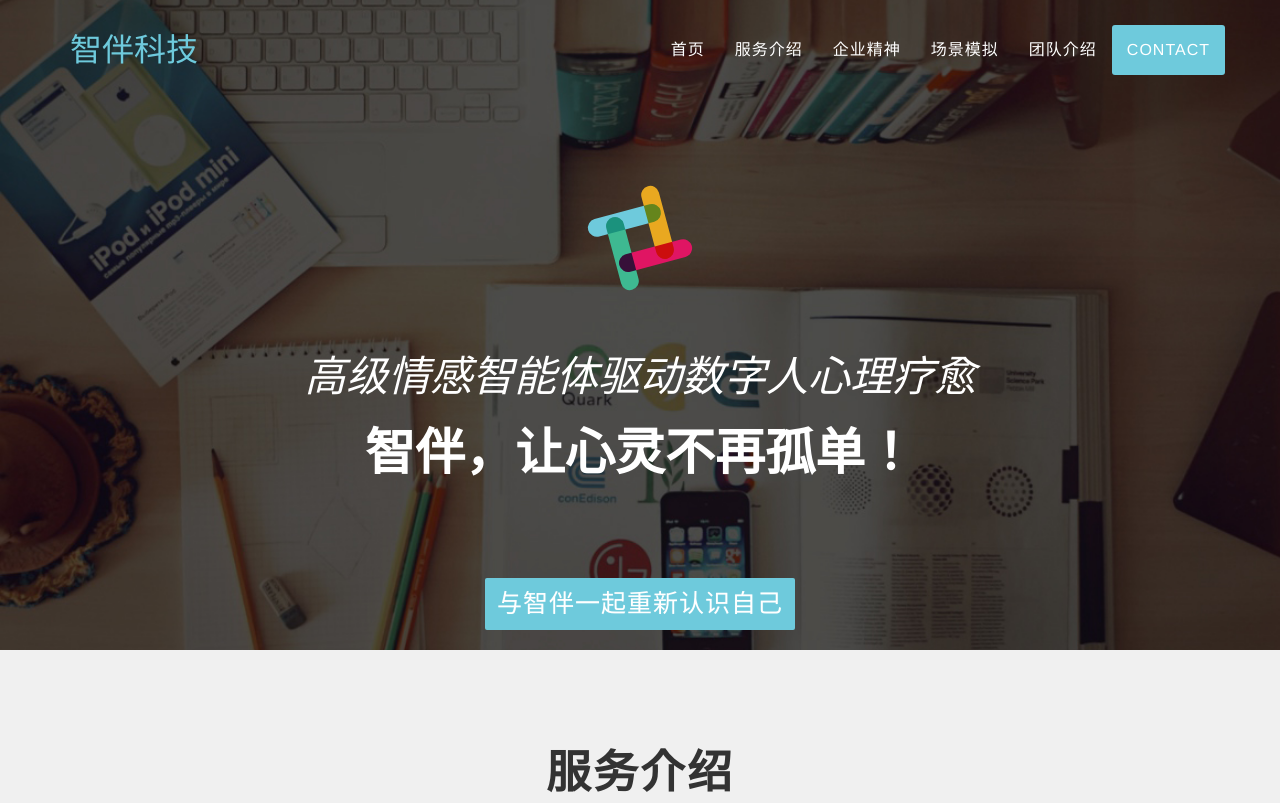
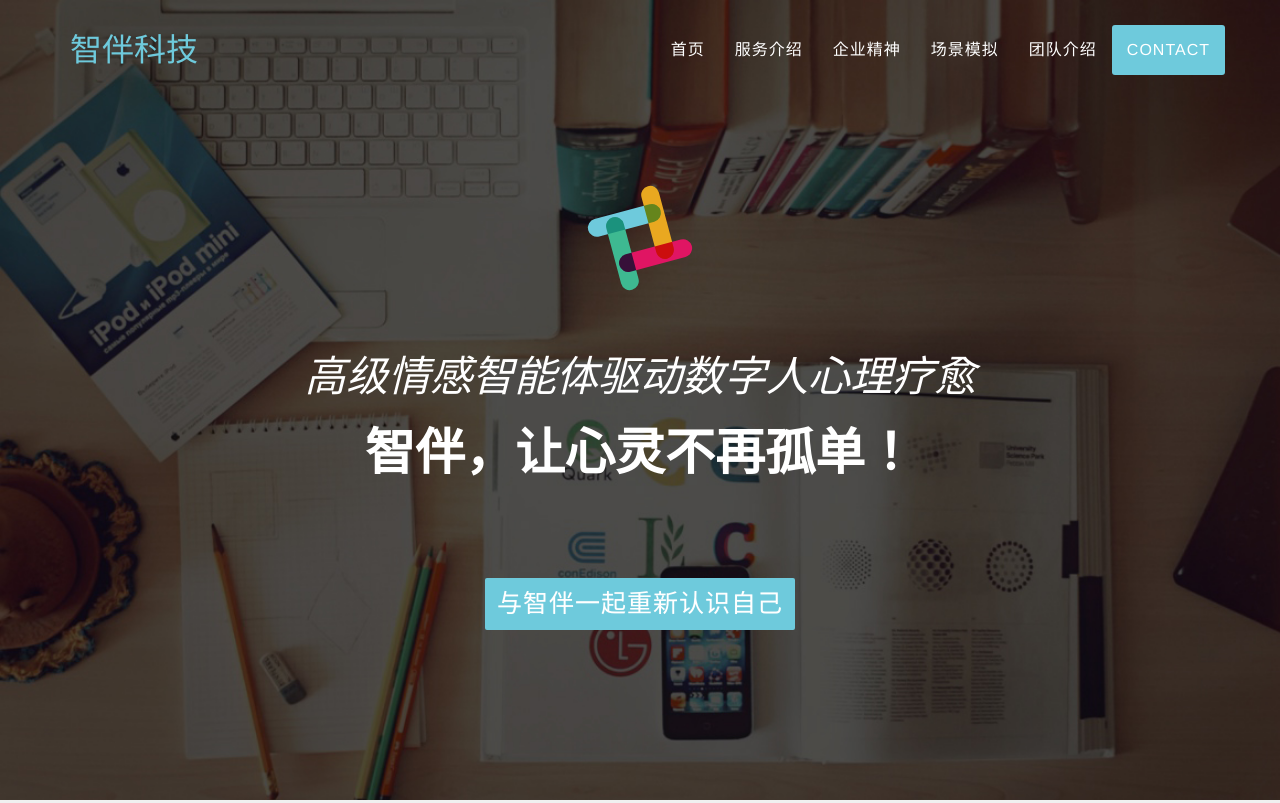
Before and after one commit to LionelYoshi/LionelYoshi.github.io, a plain HTML site: page zhiban/zhiban.html in a window 1280 px wide. Shown: the top 803 px of the page. Drawn offline with Linux system fonts and the light colour scheme.

Commit message:
Update zhiban.html

```diff
--- a/zhiban/zhiban.html
+++ b/zhiban/zhiban.html
@@ -80,7 +80,7 @@
 	<!-- Navigation -->
 
 	<!-- /////////////////////////////////////////Header -->
-	<header id="page-top">
+	<header id="page-top" style="height: 100vh;">
 		<div class="container">
 			<div class="row">
 				<div class="col-lg-12">
```
